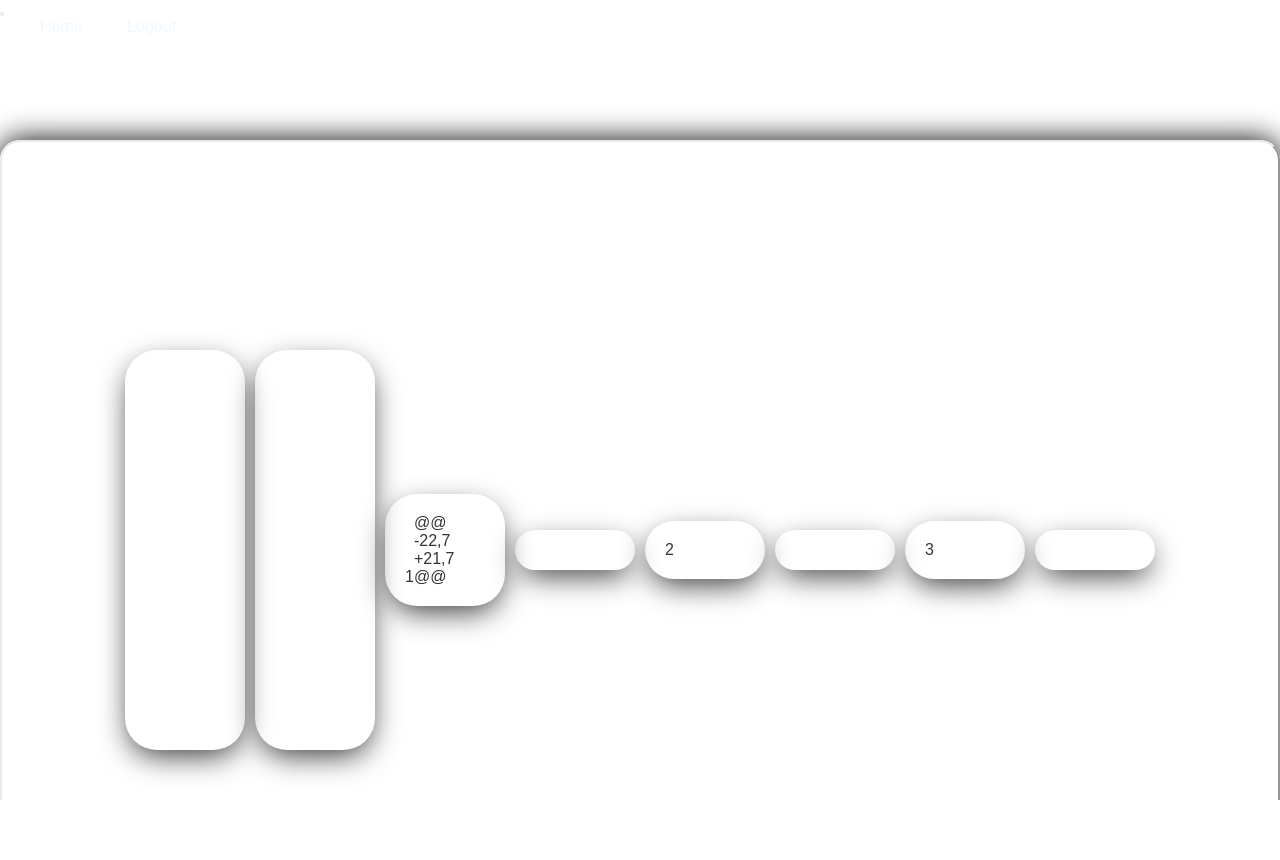
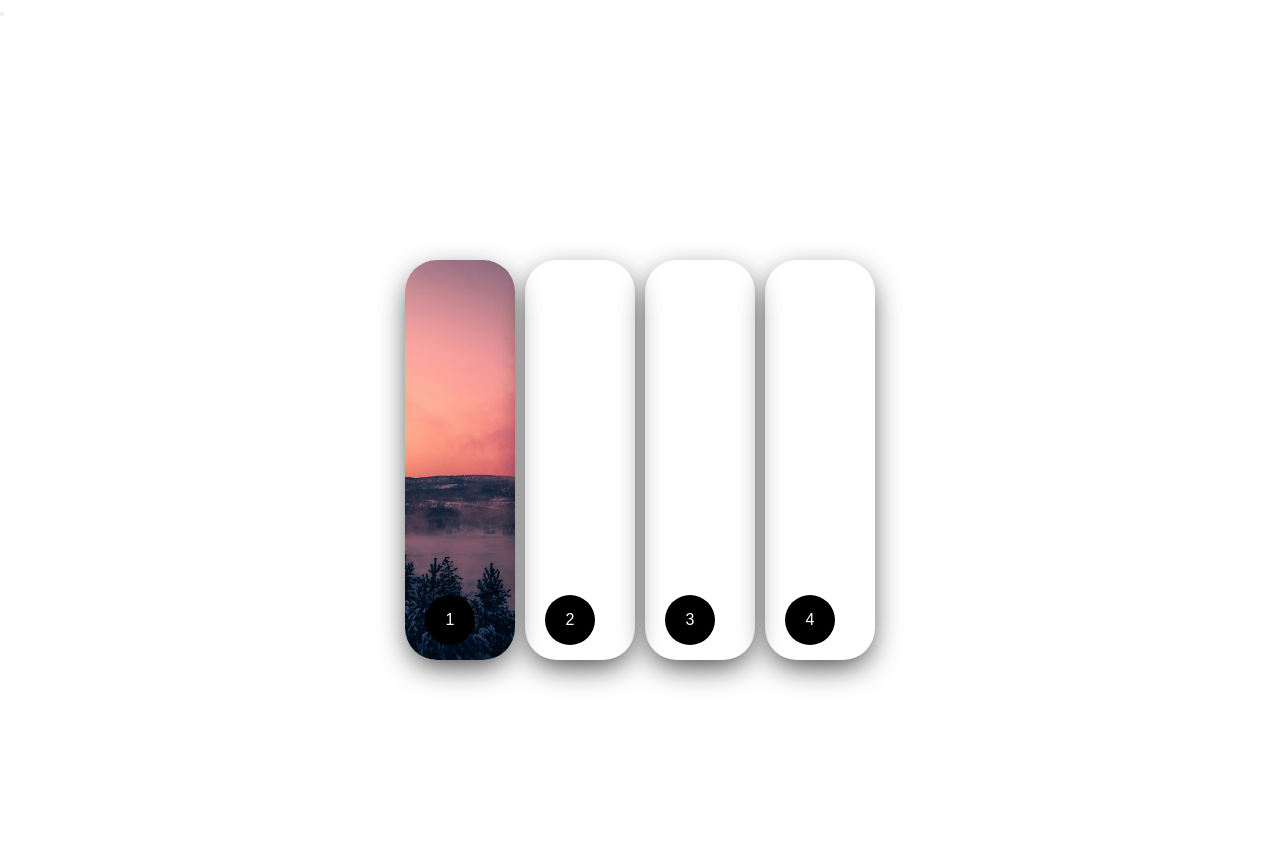
Before and after one commit to demiralyubenova/flask_web_app, a Flask app: page / in a window 1280 px wide. Before the commit the page ends 800 px from the top, so only its background shows below. Run offline with Flask 3, Linux system fonts and the light colour scheme; a user stored in the database is signed in; some libraries are stand-ins or nearby versions.

Commit message:
added home page

```diff
--- a/website/static/card.css
+++ b/website/static/card.css
@@ -10,23 +10,25 @@
     background-color: white;
 }
 
-.wrapper {
-    width: 100%;
-    height: 100vh;
+.Wrapper1 {
+    width: 100dvw;
+    height: 100dvh;
     display: flex;
     align-items: center;
     justify-content: center;
 }
 
-.container {
+.Container {
     height: 400px;
     display: flex;
     flex-wrap: nowrap;
     justify-content: start;
 }
 
+
 .card {
-    width: 120px;
+    height: 100%;
+    width: 110px;
     border-radius: .75rem;
     background-size: cover;
     cursor: pointer;
@@ -35,13 +37,34 @@
     margin: 0 5px;
     display: flex;
     align-items: flex-end;
-    transition: width .6s cubic-bezier(.28, -0.03, 0, .99);
+    transition: width .6s cubic-bezier(.28, -0.03, 0, .99); /* Променено: анимиране на ширината */
     box-shadow: 0px 10px 30px -5px rgba(0,0,0,0.8);
-    border-top: none; /* Добавено: премахва тъпата синя линия отгоре */
+}
+a{
+    display: none;
+}
+ .card a{
+    color: inherit;
+    height: 100%;
+    width: 120%;
+    border-radius: .75rem;
+    background-size: cover;
+    cursor: pointer;
+    overflow: hidden;
+    border-radius: 2rem;
+    margin: 0 5px;
+    display: flex;
+    align-items: flex-end;
+    transition: width .6s cubic-bezier(.28, -0.03, 0, .99); /* Променено: анимиране на ширината */
+    text-decoration: none;
+    box-shadow: 0px 0px 0px 0px rgba(0,0,0,0);
+}
+.card:hover {
+    width: 600px;
 }
 
-.card:hover {
-    width: 600px; /* Променено: новата ширина при ховър */
+a:hover {
+    width: 600px;
 }
 
 .card > .row {
@@ -50,37 +73,47 @@
     flex-wrap: nowrap;
 }
 
-.card > .row > .icon {
-    background: #223;
+/*.card > .row > .icon {
+    background: black;;
     color: white;
     border-radius: 50%;
     width: 50px;
-    height: 50px; /* Добавено: за да направим кръгчето */
     display: flex;
     justify-content: center;
     align-items: center;
-    margin: 0 auto; /* Променено: за да центрираме кръгчето хоризонтално */
-    position: absolute; /* Променено: позиционираме кръгчето */
-    bottom: 5px; /* Променено: позиционираме кръгчето отдолу */
-    left: 5px; /* Променено: центрираме кръгчето хоризонтално */
-}
+    margin: 15px;
+}*/
 
 
-.card > .row > .icon span {
-    position: absolute; /* Добавено: за да позиционираме цифрата */
-    bottom: -20px; /* Добавено: за да покажем цифрата под кръгчето */
-    left: 50%; /* Добавено: за да центрираме цифрата хоризонтално */
-    transform: translateX(-50%); /* Добавено: за да центрираме цифрата хоризонтално */
-}
+    .card > .row > .icon {
+        background: black; /* Set background color to black */
+        color: white;
+        border-radius: 50%;
+        width: 50px;
+        height: 50px; /* Ensure the height matches the width for a perfect circle */
+        display: flex;
+        justify-content: center;
+        align-items: center;
+        margin: 15px;
+    }
 
 .card > .row > .description {
-    display: none; /* Променено: скриваме описанието по подразбиране */
+    display: flex;
+    justify-content: center;
+    flex-direction: column;
+    overflow: hidden;
+    height: 80px;
+    width: 520px;
+    opacity: 0;
+    transform: translateY(30px);
+    transition-delay: .3s;
+    transition: opacity .3s ease, transform .3s ease; /* Променено: анимация за прозрачност и трансформация */
 }
 
 .card:hover .description {
-    display: flex; /* Променено: показваме описанието само при ховър */
+    opacity: 1; /* Променено: нова прозрачност при ховър */
+    transform: translateY(0); /* Променено: нова трансформация при ховър */
 }
-
 
 .description p {
     color: #b0b0ba;
@@ -90,23 +123,3 @@
 .description h4 {
     text-transform: uppercase;
 }
-
-input {
-    display: none;
-}
-
-.card[for="c1"] {
-    background-image: url(); /* Променено: пътят към изображението */
-}
-
-.card[for="c2"] {
-    background-image: url(); /* Променено: пътят към изображението */
-}
-
-.card[for="c3"] {
-    background-image: url(); /* Променено: пътят към изображението */
-}
-
-.card[for="c4"] {
-    background-image: url(); /* Променено: пътят към изображението */
-}
--- a/website/static/style.css
+++ b/website/static/style.css
@@ -231,19 +231,7 @@
   justify-content: space-around;
 }
 
-.card {
-  text-decoration: none;
-  color: #333;
-  margin: 10px;
-  padding: 20px;
-  border-radius: 5px;
-  box-shadow: 0 4px 8px rgba(0, 0, 0, 0.1);
-  transition: box-shadow 0.3s ease;
-}
 
-.card:hover {
-  box-shadow: 0 8px 16px rgba(0, 0, 0, 0.2);
-}
 
 .row {
   display: flex;
--- a/website/templates/home.html
+++ b/website/templates/home.html
@@ -1,42 +1,59 @@
 {% extends "base.html" %} {% block title %}Home{% endblock %} {% block content %}
+    <!DOCTYPE html>
     <!DOCTYPE html>
 <html lang="en">
 <head>
     <meta charset="UTF-8">
     <meta name="viewport" content="width=device-width, initial-scale=1.0">
-        <link rel="stylesheet" href="static/card.css">
-        <title>Home</title>
+    <link rel="stylesheet" href="/static/card.css">
     <title>Document</title>
 </head>
 <body>
-        <div class="wrapper">
-            <div class="container">
-                <input type="radio" name="slide" id="c1" checked>
-                <a href="./ticketi.html" class="card" id="c1">
-                <a href="menu.html" class="card" id="c1">
+    <div class="Wrapper1">
+        <div class="Container">
+
+                <div class="card" id="c1" style="background-image: url('/static/pic.jpg');">
+                    <a href="./ticketi.html" class="card">
                         <div class="row">
                             <div class="icon">1</div>
                             <div class="description">
-
-@@ -22,7 +21,7 @@
+                                <h4>tekst</h4>
+                                <p>p</p>
+                            </div>
                         </div>
                     </a>
-                <input type="radio" name="slide" id="c2" >
-                <a href="./programa_dnevnik.html" class="card" id="c2">
+                </div>
+
+
+
+
+            <div class="card" id="c2">
+                <a href="./programa_dnevnik.html" class="card">
                     <div class="row">
                         <div class="icon">2</div>
                         <div class="description">
+                            <h4>tekst</h4>
+                            <p>p</p>
+                        </div>
                     </div>
                 </a>
-                <input type="radio" name="slide" id="c3" >
-                <a href="/menu" class="card" id="c3">
+            </div>
+
+
+            <div class="card" id="c3">
+                <a href="/menu" class="card">
                     <div class="row">
                         <div class="icon">3</div>
                         <div class="description">
+                            <h4>tekst</h4>
+                            <p>p</p>
+                        </div>
                     </div>
                 </a>
-                <input type="radio" name="slide" id="c4" >
-                <a href="/calendar_to_do_list" class="card" id="c4">
+            </div>
+
+            <div class="card" id="c4">
+                <a href="/calendar_to_do_list" class="card">
                     <div class="row">
                         <div class="icon">4</div>
                         <div class="description">
@@ -47,6 +64,7 @@
                 </a>
             </div>
         </div>
+    </div>
 </body>
 </html>
         {% endblock %}
```
Also changed, not shown: instance/database.db. Lines whose indentation alone changed are shown as unchanged.
